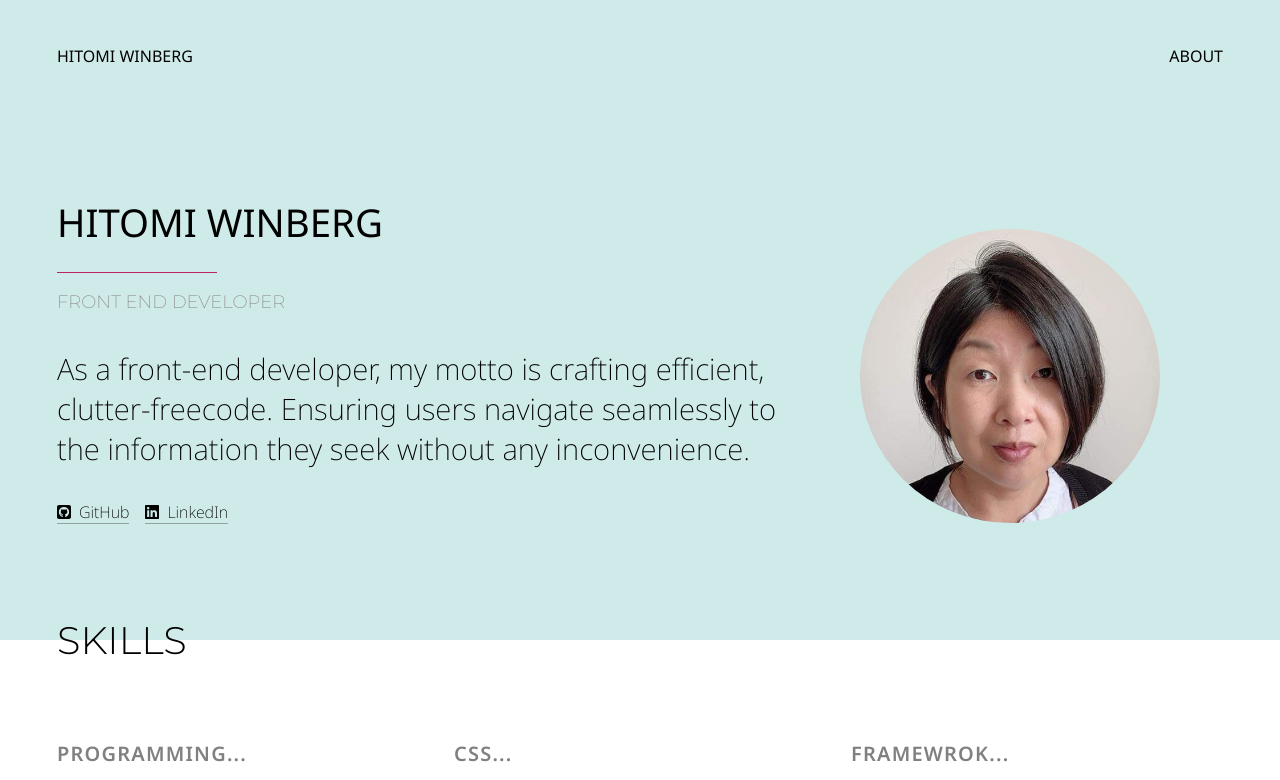
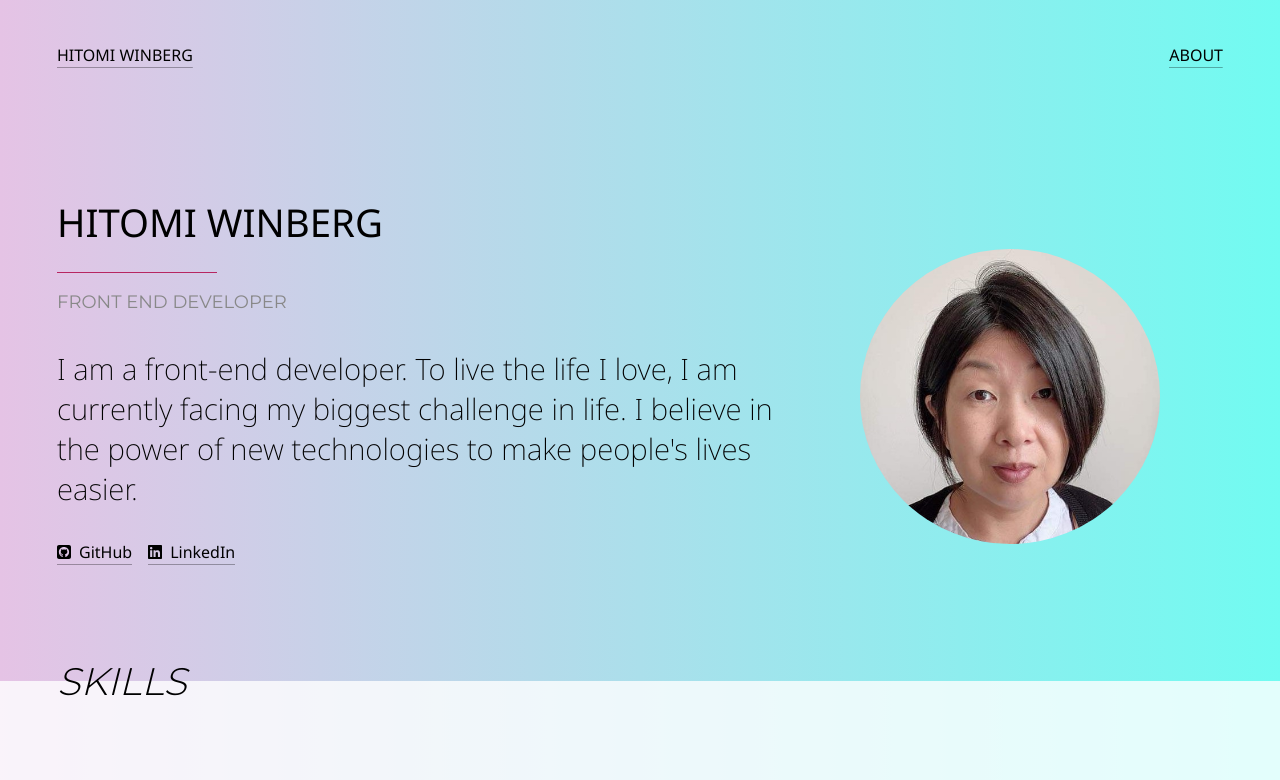
Before and after one commit to HitomiWin/My_Portfolio, a Next.js app: page /about in a window 1280 px wide. Shown: the top 780 px of the page. Built offline with nearby package versions, Linux system fonts and the light colour scheme.

Commit message:
changed backgroud color to gradient

```diff
--- a/app/ui/globals.css
+++ b/app/ui/globals.css
@@ -3,15 +3,31 @@
   --v-maxPrimaryPageWidth: 1366px;
   --v-dark-blue-rgb: 7, 1, 31;
   --v-white-rgb: 255, 255, 255;
+  --v-white-op: 255, 255, 255, 0.8;
   --v-dark-gray-rgb: 136, 136, 136;
   --v-light-gray-rgb: 247, 249, 250;
   --v-medium-gray-rbg: 211, 211, 211;
   --v-dark-red-rgb: 183, 38, 97;
   --v-black-rgb: 0, 0, 0;
-  --v-pink01-rgb: 255, 232, 255;
+  --v-pink01-rgb: 229, 195, 229;
   --v-pink02-rgb: 255, 192, 203;
   --v-orange-rgb: 78, 10, 215;
   --v-light-green-rgb: 207, 235, 233;
+  --v-gradient-right: linear-gradient(
+    to right,
+    rgb(113, 251, 241),
+    rgb(var(--v-pink01-rgb))
+  );
+  --v-gradient-left: linear-gradient(
+    to left,
+    rgb(113, 251, 241),
+    rgb(var(--v-pink01-rgb))
+  );
+  --v-gradient-gray-to-white: linear-gradient(
+    to right,
+    rgb(var(--v-dark-gray-rgb)),
+    rgb(var(--v-white-rgb))
+  );
 }
 
 * {
@@ -30,24 +46,24 @@ h2,
 h3,
 h4,
 h5,
-p {
-  font-weight: 200;
-}
-h1,
-h2,
-h3,
-h4,
-h5,
 p,
 figure {
   margin: 0;
 }
 a {
   color: rgb(var(--v-black-rgb));
+  display: inline-block;
   text-decoration: none;
+  padding-bottom: 2px;
+  background-image: linear-gradient(#000 0 0);
+  background-position: right bottom;
+  background-size: 100% 1px;
+  background-repeat: no-repeat;
+  transition: background-size 0.5s;
 }
 a:hover {
-  filter: brightness(90%) constrast(120%);
+  text-decoration: none;
+  background-size: 0% 2px;
 }
 
 ul {
@@ -95,20 +111,26 @@ img {
 }
 
 header {
-  background-color: rgb(var(--v-pink01-rgb));
+  background: var(--v-gradient-right);
 }
 
 header.about {
-  background-color: rgb(var(--v-light-green-rgb));
+  background: var(--v-gradient-left);
 }
 
 footer {
-  background-color: rgb(var(--v-medium-gray-rbg));
+  background: var(--v-gradient-gray-to-white);
 }
 
 main {
-  background-color: rgb(var(--v-pink01-rgb));
+  background: var(--v-gradient-right);
 }
 main.about {
-  background-color: rgb(var(--v-light-green-rgb));
+  background: var(--v-gradient-left);
 }
+
+@media (min-width: 768px) {
+  a {
+    background-image: linear-gradient(#00000050 0 0);
+  }
+}
--- a/constants/hero.ts
+++ b/constants/hero.ts
@@ -38,7 +38,7 @@ export const aboutHeroText: AboutHeroText = {
   title: "Hitomi Winberg",
   subTitle: "Front End Developer",
   description:
-    " As a front-end developer, my motto is crafting efficient, clutter-freecode. Ensuring users navigate seamlessly to the information they seek without any inconvenience.",
+    "I am a front-end developer. To live the life I love, I am currently facing my biggest challenge in life. I believe in the power of new technologies to make people's lives easier.",
 };
 
 export const contactsData: Array<ContactsData> = [
--- a/constants/projects.ts
+++ b/constants/projects.ts
@@ -29,7 +29,7 @@ export const projectData: Array<ProjectsData> = [
   {
     id: "movie",
     description:
-      "Discover what's trending daily and weekly, explore movies by title or cast, read detailed biographies of individuals, and delve into movie descriptions. Easily search by genre, all on a responsive platform accessible across all devices.",
+      "I have developed a movie search app using The Movie Database (TMDB) API. It allows users to search for movies by cast, title, genre, and trending categories.",
     skills: [
       "TypeScript",
       "React",
--- a/styles/about-hero-components.module.css
+++ b/styles/about-hero-components.module.css
@@ -1,10 +1,9 @@
 .skills,
 .education {
-  background-color: rgb(var(--v-white-rgb));
+  background-color: rgb(var(--v-white-op));
   padding: var(--v-space) 0;
 }
 .experience {
-  background-color: rgb(var(--v-light-green-rgb));
   padding: var(--v-space) 0;
 }
 .heading {
@@ -13,10 +12,11 @@
   font-size: clamp(30px, 3vw, 40px);
   min-height: 0vw;
   font-weight: 300;
+  font-style: oblique;
 }
 .title {
   margin: 1rem 0 0.5em;
-  font-size: clamp(10px, 1.6vw, 14px);
+  font-size: clamp(14px, 2vw, 20px);
   font-weight: 400;
 }
 .container {
@@ -35,7 +35,7 @@
   font-size: clamp(14px, 2vw, 20px);
 }
 .title {
-  color: gray;
+  color: #505050;
   letter-spacing: 1.2px;
   font-weight: 600;
   font-size: clamp(14px, 2vw, 20px);
@@ -52,6 +52,6 @@
     grid-template-columns: repeat(3, 1fr);
   }
   .profileContainer {
-    grid-template-columns: repeat(3, 1fr);
+    grid-template-columns: repeat(2, 1fr);
   }
 }
--- a/styles/about-hero.module.css
+++ b/styles/about-hero.module.css
@@ -26,6 +26,7 @@
 }
 .description {
   font-size: clamp(20px, 2.3vw, 32px);
+  font-weight: 200;
 }
 @media (min-width: 768px) {
   .container {
--- a/styles/header-nav.module.css
+++ b/styles/header-nav.module.css
@@ -7,13 +7,6 @@
   align-items: center;
   height: 100%;
 }
-.nav {
-  text-decoration: none;
-}
 .navtext {
   font-weight: 400;
 }
-.navtext:hover {
-  font-weight: 500;
-  text-decoration: underline;
-}
--- a/styles/iconAndUrl.module.css
+++ b/styles/iconAndUrl.module.css
@@ -14,5 +14,4 @@
 
 .iconAndUrlContainer {
   width: fit-content;
-  border-bottom: 1px solid rgba(0, 0, 0, 0.3);
 }
--- a/styles/project.module.css
+++ b/styles/project.module.css
@@ -1,5 +1,5 @@
 .projects {
-  background-color: rgb(var(--v-white-rgb));
+  background-color: rgb(var(--v-white-op));
 }
 .imgtext {
   padding: var(--v-space) 0;
```
Also changed, not shown: 1 other file (tests, documents, lock files or other folders).
